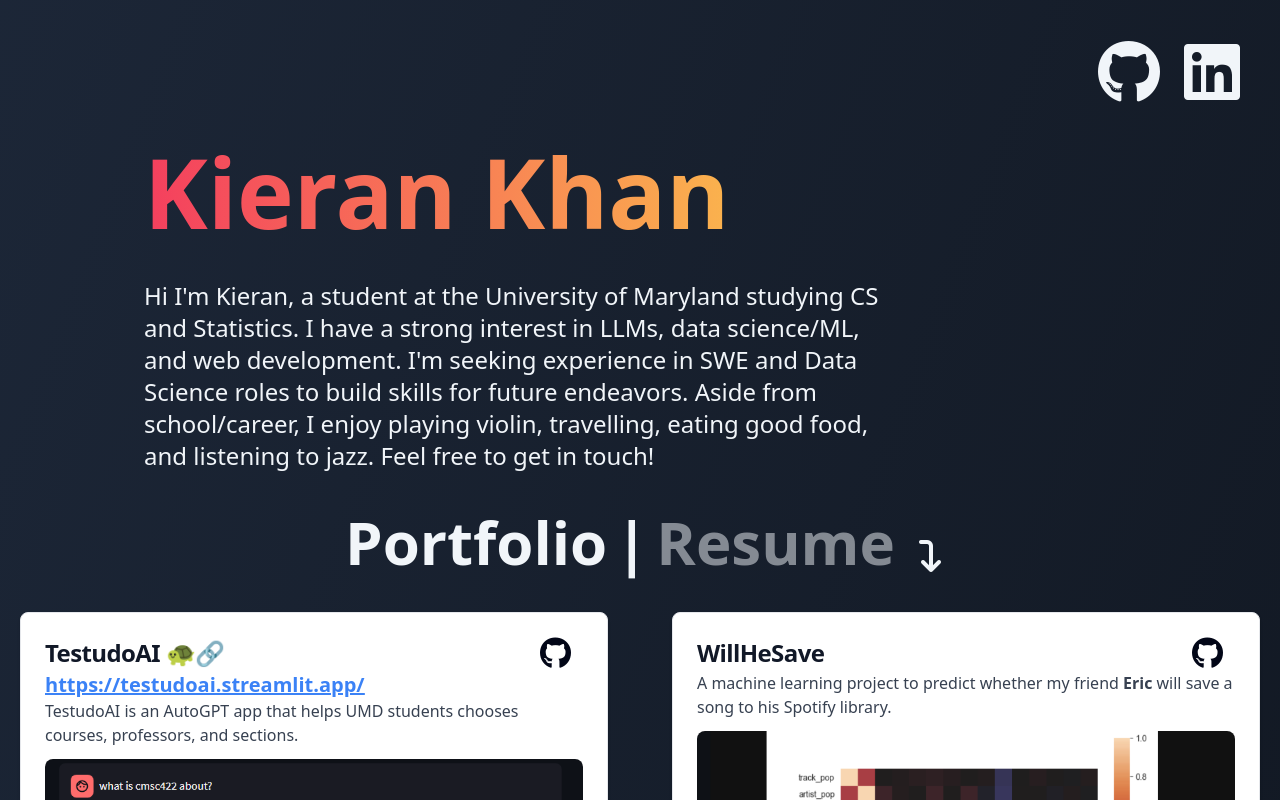
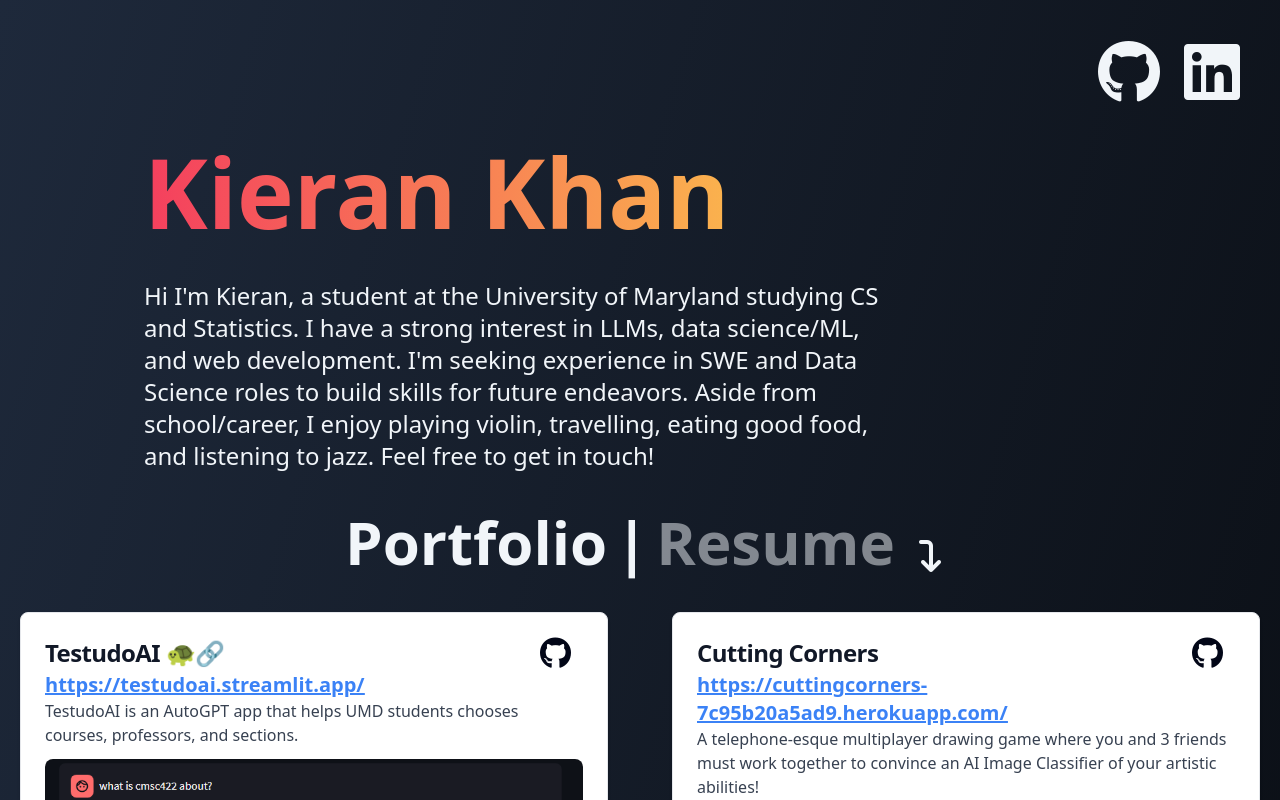
Before and after one commit to kierankhan/portfolio, a React (Vite) app: page / in a window 1280 px wide. Shown: the top 800 px of the page. Built offline with nearby package versions, Linux system fonts and the light colour scheme.

Commit message:
added cuttingcorners

```diff
--- a/package.json
+++ b/package.json
@@ -29,6 +29,6 @@
     "eslint-plugin-react-refresh": "^0.4.3",
     "postcss": "^8.4.28",
     "tailwindcss": "^3.3.3",
-    "vite": "^4.4.5"
+    "vite": "^4.5.3"
   }
 }
--- a/src/App.jsx
+++ b/src/App.jsx
@@ -10,7 +10,7 @@ import Resume from './components/Resume'
 function App() {
   const [tab, setTab] = useState("projects")
   return (
-    <div className={`min-h-screen min-w-full bg-gradient-to-br from-slate-800 to-black flex flex-col animate-shiftbg`} style={{backgroundSize: '200%'}}>
+    <div className={`min-h-screen min-w-full bg-gradient-to-br from-slate-800 to-black flex flex-col`} style={{backgroundSize: '100%'}}>
       <div className='flex flex-col'>
         <div class="lg:basis-1/4 sm:basis-1/6 flex justify-end right-0 h-1/6 lg:pt-10 lg:pr-10 sm:pr-5 sm:pt-3 animate-slidein">
           <a href="https://github.com/kierankhan" className='pr-3' target="_blank" rel="noopener noreferrer">
--- a/src/components/Projects.jsx
+++ b/src/components/Projects.jsx
@@ -23,6 +23,21 @@ const Projects = () => {
               ghLink="https://github.com/kierankhan/TestudoAI"
               tech="LangChain, Python, OpenAI, LangSmith, Streamlit, Matplotlib, FAISS, Embeddings, Vector Stores, REST APIs"
               learnMore="https://github.com/kierankhan/TestudoAI"
+            />
+            <Card
+              title="Cutting Corners"
+              desc="A telephone-esque multiplayer drawing game where you and 3 friends must work together to convince an AI Image Classifier of your artistic abilities!"
+              desc2="We wanted to create a game that matched the vibe of our favorite co-op multiplayer games,
+              like [Gartic Phone](https://garticphone.com/) and [Jackbox](https://www.jackboxgames.com/) but
+              with a technical twist. We utilized [__Google QuickDraw open sourced dataset__](https://github.com/googlecreativelab/quickdraw-dataset)
+              to train an AI Image classifier. To power the classifier, we used pytorch to replicate a cutting-edge CNN architecture for image classification, Alexnet. We trained the network on 25000 data points from 25 different classes, and consistently achieved 80-90% test accuracy.
+              To have the frontend be able to utilize our model, we decided to use FastAPI to build a Restful API that is able to take in base64, a string representation of the user-drawn image, and manipulate it in order to compress it down into a 28x28 grayscale matrix that our model needs as input, hosted by [__Railway__](https://railway.app/).
+              "
+              src="static/images/cuttingcorners.png"
+              link="https://cuttingcorners-7c95b20a5ad9.herokuapp.com/"
+              ghLink="https://github.com/ericx1e/Cutting-Corners"
+              tech="p5.js, express.js, pytorch, fastapi, pandas, PIL, pydantic, socket.io"
+              learnMore="https://devpost.com/software/cuttingcorners"
             />
             <Card
               title="WillHeSave"
--- a/tailwind.config.js
+++ b/tailwind.config.js
@@ -19,7 +19,9 @@ export default {
         },
         shiftbg: {
           '0%': { backgroundPosition: '0% 50%' },
+          '25%': { backgroundPosition: '50% 0%' },
           '50%': { backgroundPosition: '100% 50%' },
+          '70%': { backgroundPosition: '50% 25%' },
           '100%': { backgroundPosition: '0% 50%' },
         },
       },
```
Also changed, not shown: 1 other file (tests, documents, lock files or other folders).
